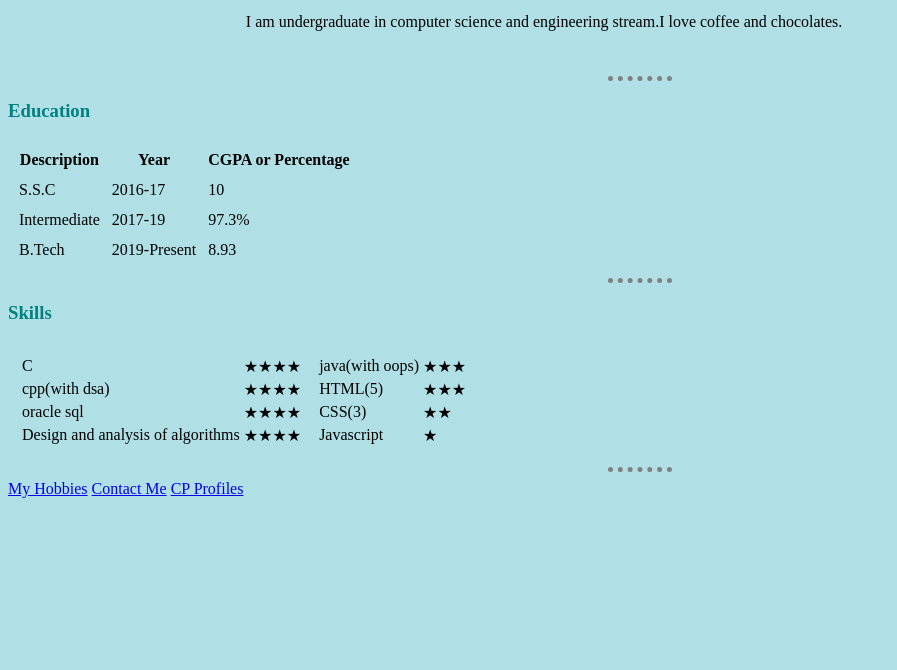
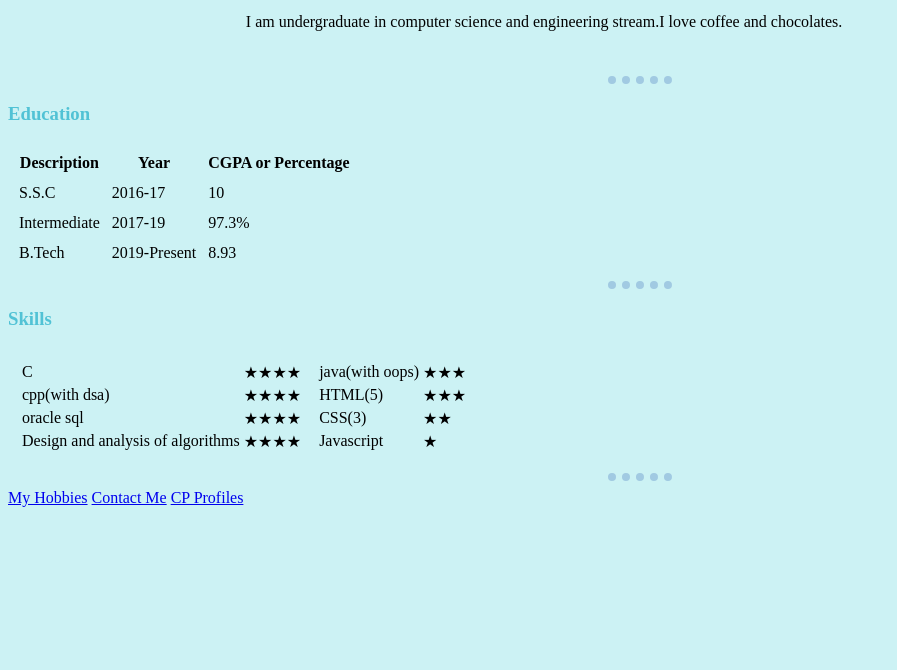
Before and after one commit to Bunnycom/cv, a plain HTML site: page index.html in a window 1280 px wide. Shown: the part 130-800 px from the top of the page, without its empty margins (0-897 px from the left). Drawn offline with Linux system fonts and the light colour scheme.

Commit message:
Add files via upload

```diff
--- a/css/style.css
+++ b/css/style.css
@@ -1,11 +1,11 @@
 body{
-  background-color: powderblue ;
+  background-color: #ccf2f4 ;
 }
 hr{
-  background-color: powderblue ;
+  background-color: #ccf2f4 ;
   border-style: dotted none none;
-  border-color: grey;
-  border-width: 5px;
+  border-color: #a1cae2;
+  border-width: 8px;
   height: 0px;
   width: 5%;
 }
@@ -13,5 +13,5 @@ img{
   height: 200px;
 }
 h1,h3{
-  color:teal;
+  color:#51c2d5;
 }
```
